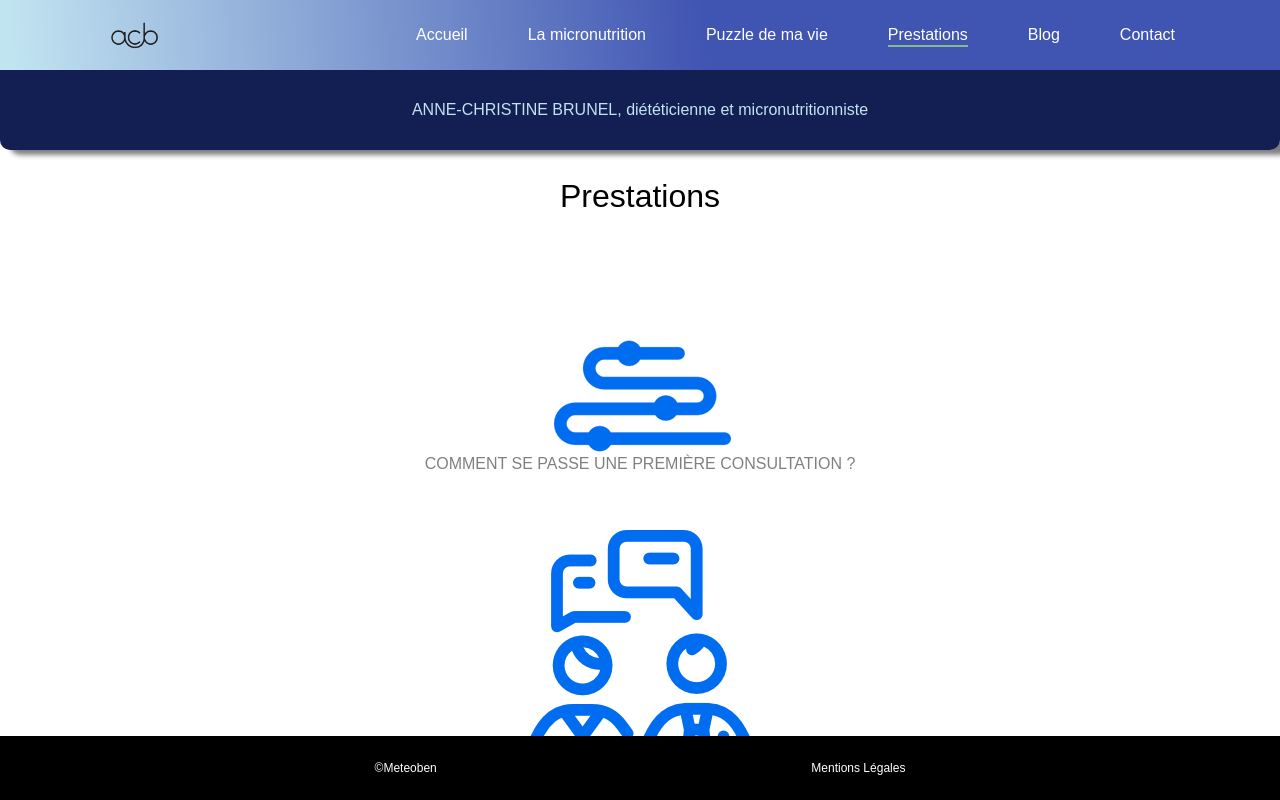
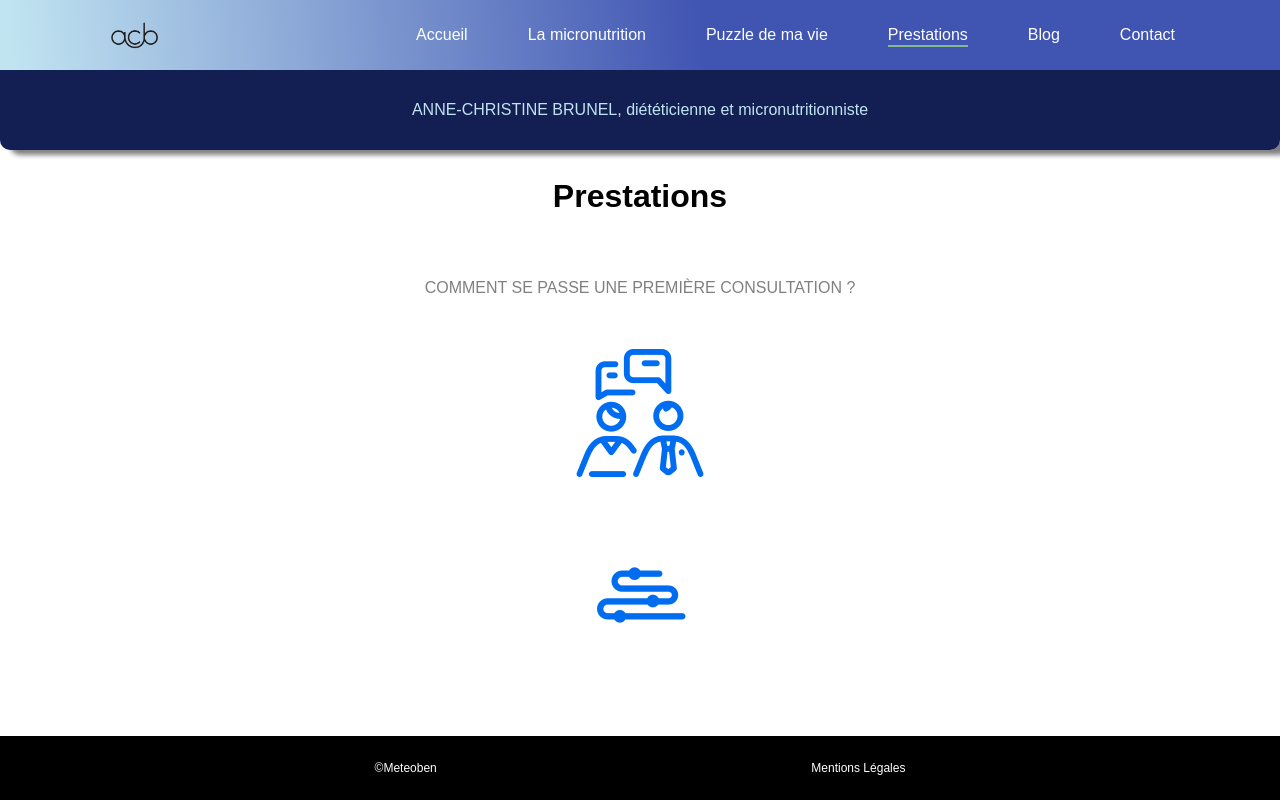
Before and after one commit to Ben43200/brunel-vite, a React (Vite) app: page /prestations in a window 1280 px wide. Built offline with nearby package versions, Linux system fonts and the light colour scheme.

Commit message:
mise à l'échelle image-prestation

```diff
--- a/src/pages/micronutrinition/micronutrition.scss
+++ b/src/pages/micronutrinition/micronutrition.scss
@@ -42,5 +42,7 @@
 .nutri-title{
     text-align: center;
     font-weight: 700;
+    font-size: 2rem;
+    padding-bottom: 15px;
 
 }
--- a/src/pages/prestations/Prestations.jsx
+++ b/src/pages/prestations/Prestations.jsx
@@ -4,13 +4,6 @@ const Prestations = () => {
   return (
     <main className="prestations-container">
       <h2 className="prestations-title">Prestations</h2>
-      <div className="prestations-img-container">
-        <img
-          src="images/itinerary.png"
-          alt="puzzle"
-          className="prestations-image"
-        />
-      </div>
       <h3 className="prestations-subtitle">COMMENT SE PASSE UNE PREMIÈRE CONSULTATION ?</h3>
       <div className="prestations-img-container">
         <img
@@ -19,6 +12,14 @@ const Prestations = () => {
           className="prestations-image"
         />
       </div>
+      <div className="prestations-img-container">
+        <img
+          src="images/itinerary.png"
+          alt="puzzle"
+          className="prestations-image"
+        />
+      </div>
+
     </main>
   );
 }
--- a/src/pages/prestations/prestations.scss
+++ b/src/pages/prestations/prestations.scss
@@ -16,16 +16,18 @@
 
                                       }
     }
-.prestations-img-container{
+.prestations-image{
     width:128px;
     height: 128px;
-    @include media(desktop){
-    width: 256px;
-    width: 256px;
-}
+    // @include media(desktop){
+    // width: 256px;
+    // width: 256px;
 }
 .prestations-title{
+    text-align: center;
+    font-weight: 700;
     font-size: 2rem;
+    padding-bottom: 15px;
     // margin-right: auto;
 }
 
```
